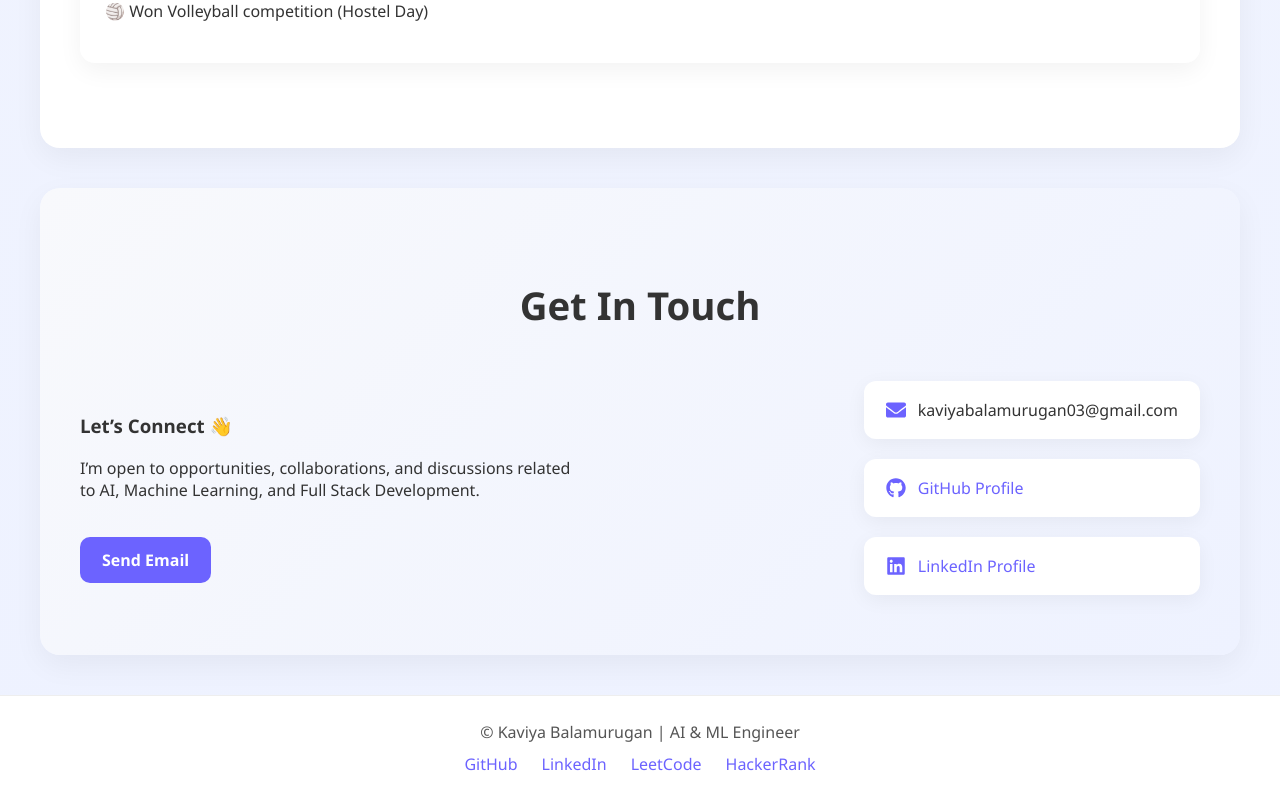
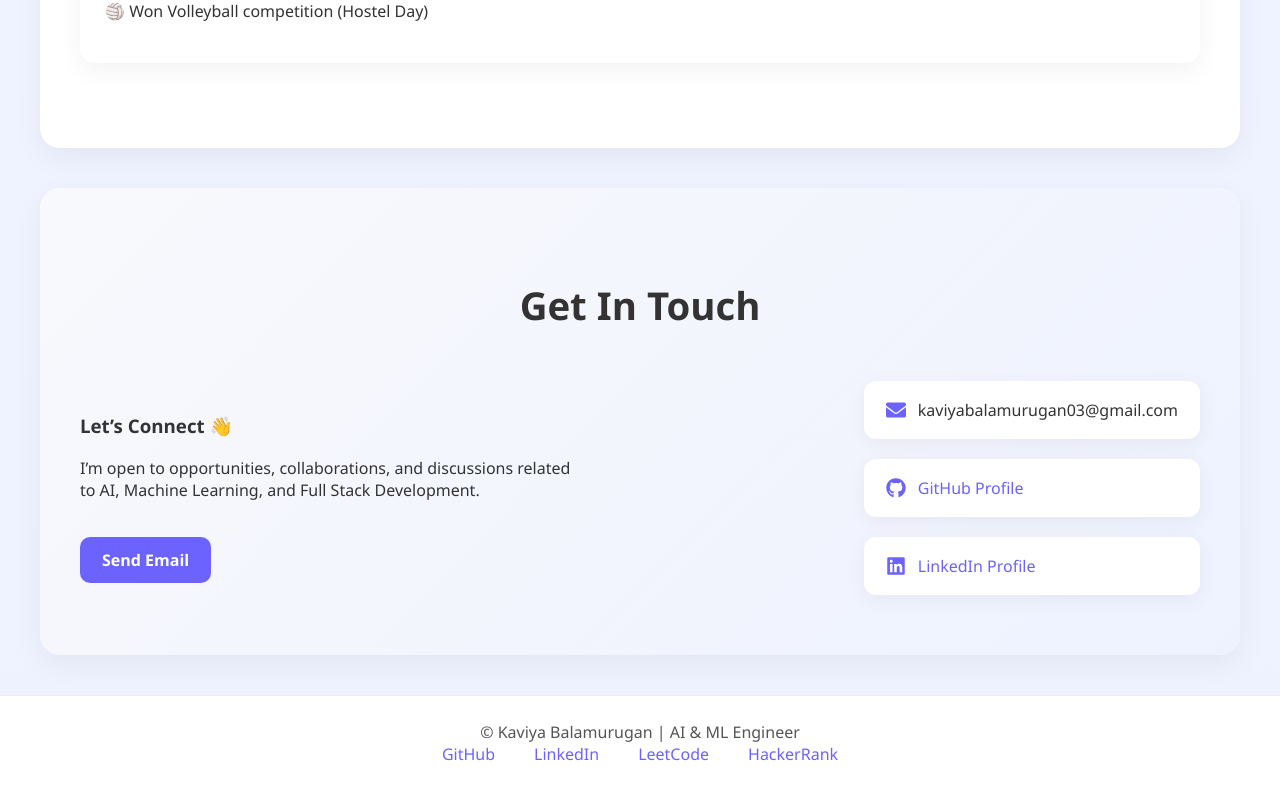
Before and after one commit to Kaviya-Balamurugan/portfolio, a React (Create React App) app: page / in a window 1280 px wide. Shown: the part 5154-5954 px from the top of the page. Built offline with nearby package versions, Linux system fonts and the light colour scheme.

Commit message:
Added premium animation UI

```diff
--- a/src/App.css
+++ b/src/App.css
@@ -361,7 +361,10 @@ h2 {
 }
 
 .footer-links {
-  margin-top: 10px;
+  display: flex;
+  justify-content: center;
+  flex-wrap: wrap;
+  gap: 15px;
 }
 
 .footer-links a {
@@ -374,4 +377,6 @@ h2 {
 
 .footer-links a:hover {
   color: #4b45c9;
+  transform: translateY(-2px);
+
 }
```
